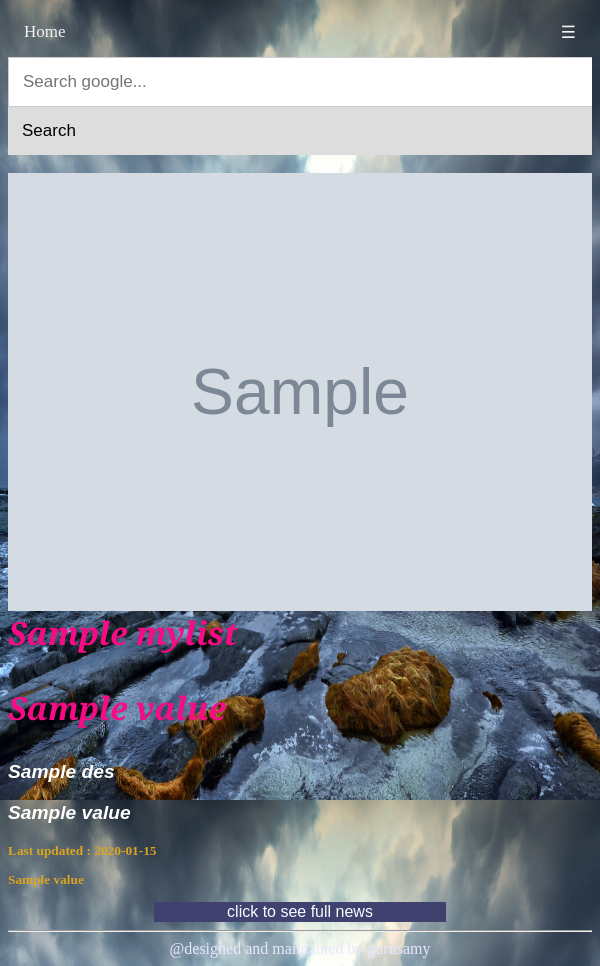
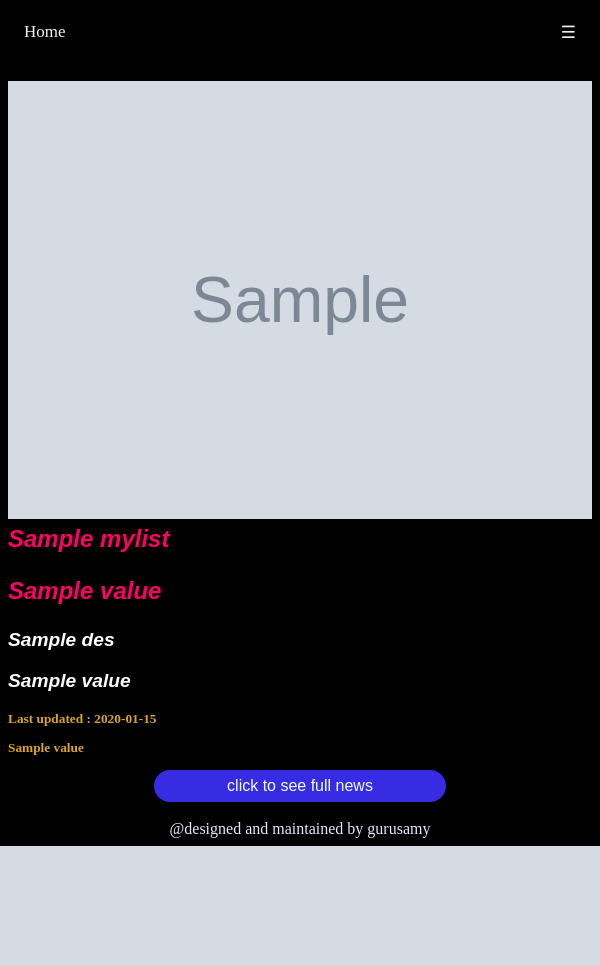
Before and after one commit to fun1coder/guru, a Django app: template newsApp/templates/index.html in a window 600 px wide. After the commit the page ends 846 px from the top, so only its background shows below. Run offline with Django 4.2, Linux system fonts and the light colour scheme; the template is opened without the code that fills it: most values are stand-ins (such as "Sample title", 1, 10 or a date in 2020); grey boxes marked "Sample" are stand-in pictures.

Commit message:
Update index.html

```diff
--- a/newsApp/templates/index.html
+++ b/newsApp/templates/index.html
@@ -24,7 +24,8 @@ function myFunction() {
 
 /* For devices with width smaller than 400px */
 body {
-    background-image:url("{% static 'images/dj.jpg' %}");
+    /*background-image:url("{% static 'images/dj.jpg' %}");*/
+    background-color:black;
     background-repeat: no-repeat;
     background-attachment: fixed;
     background-size: 100% 100%;
@@ -34,7 +35,8 @@ body {
 /* For larger devices */
 @media only screen and (min-device-width: 400px) {
     body {
-      background-image:url("{% static 'images/dj.jpg' %}");
+      /*background-image:url("{% static 'images/dj.jpg' %}");*/
+      background-color:black;
         background-repeat: no-repeat;
         background-attachment: fixed;
         background-size: 100% 100%;
@@ -45,7 +47,8 @@ body {
 /* top bars */
 /* Add a black background color to the top navigation */
 .topnav {
-  overflow: hidden;
+  overflow: hidden
+
 }
 
 /* Style the links inside the navigation bar */
@@ -74,33 +77,7 @@ body {
 /* Add a dark background on topnav links and the dropdown button on hover */
 .topnav a:hover {
   background-color:rgb(54, 163, 231);
-  color:rgb(229, 230, 243);
-}
-/* Style the search box inside the navigation bar */
-.topnav .search-container {
-  float: right;
-}
-
-.topnav input[type=text] {
-  padding: 6px;
-  margin-top: 8px;
-  font-size: 17px;
-  border: none;
-}
-
-.topnav .search-container button {
-  float: right;
-  padding: 6px;
-  margin-top: 8px;
-  margin-right: 16px;
-  background: #ddd;
-  font-size: 17px;
-  border: none;
-  cursor: pointer;
-}
-
-.topnav .search-container button:hover {
-  background: #ccc;
+  color:rgb(229, 230, 243)
 }
 
 
@@ -148,20 +125,6 @@ width: 50%;
     text-align: left;
   }
 
-  .topnav .search-container {
-      float: none;
-    }
-    .topnav input[type=text], .topnav .search-container button {
-      float: none;
-      display: block;
-      text-align: left;
-      width: 100%;
-      margin: 0;
-      padding: 14px;
-    }
-    .topnav input[type=text] {
-      border: 1px solid #ccc;
-    }
     .responsive
     {
       margin:auto;
@@ -186,13 +149,15 @@ display: block;
 margin-left: auto;
 margin-right: auto;
 width: 50%;
-padding-top:3%;
-
+padding-top:1%;
+padding-bottom:1%;
 }
 .responsive1:hover{
 transition: 0.4s;
-transform: scale(1.4);
+transform: scale(1.05);
 }
+
+
 h5
 {
   display: block;
@@ -204,10 +169,10 @@ width: 50%;
 h1{
   margin:auto;
   width:50%;
-  font-family:Cambria, Cochin, Georgia, Times, 'Times New Roman', serif;
+  font-family:Arial, Helvetica, sans-serif;
   font-style: italic;
-  color: rgb(249, 11, 134);
-  font-size: xx-large;
+  color: #ff0066;
+  font-size: x-large;
   display: block;
 }
 h2{
@@ -233,8 +198,12 @@ h3{
   height:50%;
   font-size:medium;
   color: azure;
-  background-color: rgb(65, 65, 112);
+  background-color:#372be3;
   border: 0ch;
+ padding:7px;
+   border-radius: 25px;
+
+
 
 }
 .btn:hover{
@@ -243,10 +212,12 @@ h3{
   height:50%;
   font-size:medium;
   color: azure;
-  background-color: rgb(216, 72, 182);
+  background-color:#bd1515;
   transition: 0.4s;
-transform: scale(1.4);
+transform: scale(1.2);
 }
+
+
 l1 {
   color: rgb(232, 230, 255);
 }
@@ -256,8 +227,14 @@ l1 {
       {
         margin:auto;
         height:100%; width:100%;
+        padding-top:3%
+        padding-bottom:2%;
+      }
+      .responsive1:hover{
+transition: 0.4s;
+transform: scale(1.1);
+}
 
-      }
       h5{
         margin:auto;
         height:100%; width:100%;
@@ -280,8 +257,16 @@ l1 {
   width:50%;
   height:20%;
   font-size:medium;
-  background-color: rgb(65, 65, 112);
+  background-color:#372be3;
 
+}
+.btn:hover{
+  margin:auto;
+  width:50%;
+  height:20%;
+  font-size:medium;
+  transition: 0.4s;
+transform: scale(1.2);
 }
 
 }
@@ -295,19 +280,17 @@ l1 {
     <a href="https://techridergurusamy.netlify.app/about.html">About</a>
     <a href="javascript:void(0);" class="icon" onclick="myFunction()">&#9776;</a>
 
-    <form action="https://www.google.com/search?client=ms-google-coop&q=[value from input-field]" class="searchform" method="get" name="searchform" target="_blank">
-    <div class="search-container">
-      <input autocomplete="on" class="form-control search" name="q" placeholder="Search google..." required="required"  type="text">
-      <button class="button" type="submit">Search</button>
+
   </div>
-    </form>
-  </div>
+  <br>
 
 <!-- Main -->
   {% for hl, des, img ,time,url in mylist %}
 
 
- <a href="{{url}}" target="_blank"> <img src="{{ img }}" alt="image" class="responsive1" > </a>
+ <a href="{{url}}" target="_blank"> <img src="{{ img }}" alt="image" class="responsive1" > </a
+
+
 
 
         <h5>
@@ -319,8 +302,9 @@ l1 {
          </center>
 
         </h5>
-     <hr>
+        <br>
   {% endfor %}
+
 
   <footer>
     <center>
```
